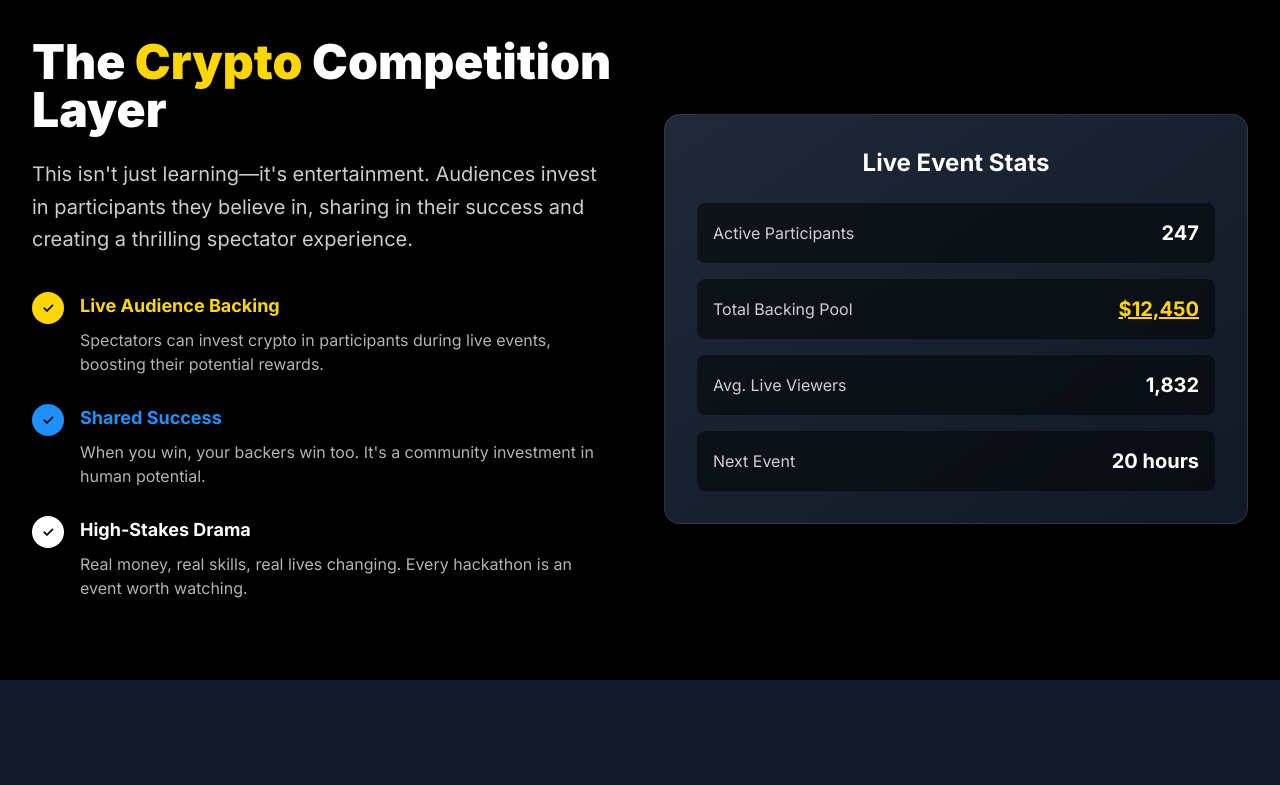
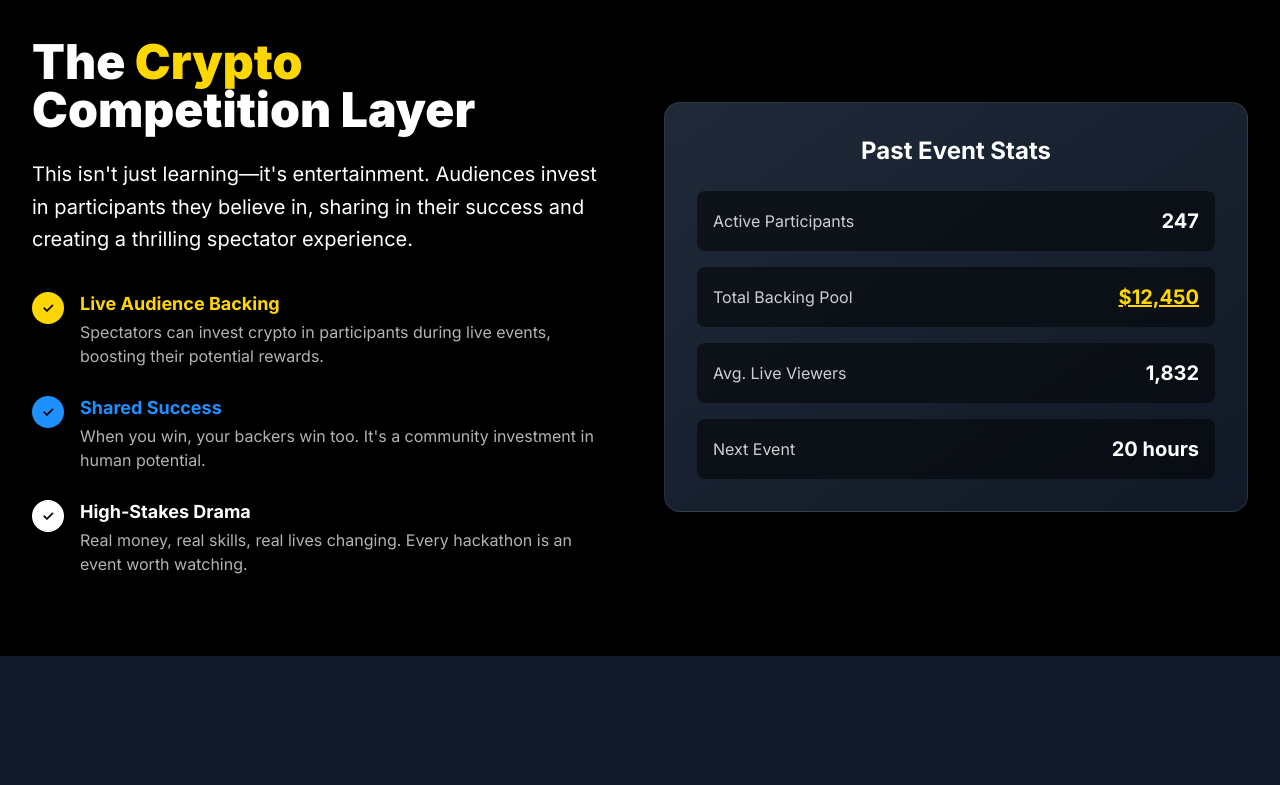
Before and after one commit to D3Portillo/coderiots.com, a Next.js app: page / in a window 1280 px wide. Shown: the part 1480-2265 px from the top of the page. Built offline with nearby package versions, Linux system fonts and the light colour scheme.

Commit message:
enh: better visuals

```diff
--- a/app/page.tsx
+++ b/app/page.tsx
@@ -42,7 +42,7 @@ export default function Home() {
               </a>
             </div>
             <button className="bg-riot-red hover:bg-riot-red/80 text-white px-6 py-2 rounded-lg font-medium transition-colors">
-              Join Now
+              Live Events
             </button>
           </div>
         </div>
@@ -137,10 +137,11 @@ export default function Home() {
           <div className="grid lg:grid-cols-2 gap-12 items-center">
             <div>
               <h2 className="text-4xl md:text-5xl font-black text-white mb-6">
-                The <span className="text-riot-yellow">Crypto</span> Competition
-                Layer
+                The <span className="text-riot-yellow">Crypto</span>
+                <br />
+                Competition Layer
               </h2>
-              <p className="text-xl text-white/80 mb-8 leading-relaxed">
+              <p className="text-xl text-white mb-8 leading-relaxed">
                 This isn't just learning—it's entertainment. Audiences invest in
                 participants they believe in, sharing in their success and
                 creating a thrilling spectator experience.
@@ -151,8 +152,8 @@ export default function Home() {
                   <div className="w-8 h-8 bg-riot-yellow rounded-full flex items-center justify-center flex-shrink-0 mt-1">
                     <span className="text-black text-sm font-bold">✓</span>
                   </div>
-                  <div className="mt-1">
-                    <h3 className="text-lg font-bold text-riot-yellow mb-2">
+                  <div>
+                    <h3 className="text-lg font-bold text-riot-yellow my-0.5">
                       Live Audience Backing
                     </h3>
                     <p className="text-white/70">
@@ -166,8 +167,8 @@ export default function Home() {
                   <div className="w-8 h-8 bg-riot-blue rounded-full flex items-center justify-center flex-shrink-0 mt-1">
                     <span className="text-black text-sm font-bold">✓</span>
                   </div>
-                  <div className="mt-1">
-                    <h3 className="text-lg font-bold text-riot-blue mb-2">
+                  <div>
+                    <h3 className="text-lg font-bold text-riot-blue my-0.5">
                       Shared Success
                     </h3>
                     <p className="text-white/70">
@@ -181,8 +182,8 @@ export default function Home() {
                   <div className="w-8 h-8 bg-white rounded-full flex items-center justify-center flex-shrink-0 mt-1">
                     <span className="text-black text-sm font-bold">✓</span>
                   </div>
-                  <div className="mt-1">
-                    <h3 className="text-lg font-bold text-white mb-2">
+                  <div>
+                    <h3 className="text-lg font-bold text-white my-0.5">
                       High-Stakes Drama
                     </h3>
                     <p className="text-white/70">
@@ -196,7 +197,7 @@ export default function Home() {
 
             <div className="bg-gradient-to-br from-gray-800 to-gray-900 p-8 rounded-2xl border border-white/10">
               <h3 className="text-2xl font-bold text-white mb-6 text-center">
-                Live Event Stats
+                Past Event Stats
               </h3>
               <div className="space-y-4">
                 <div className="flex justify-between items-center p-4 bg-black/50 rounded-lg">
@@ -338,7 +339,17 @@ export default function Home() {
               </div>
             </div>
 
-            <div className="bg-gradient-to-r from-riot-red via-riot-yellow to-riot-blue p-1 rounded-2xl max-w-md mx-auto">
+            <div className="bg-gradient-to-r from-riot-red via-riot-yellow to-riot-blue p-1 rounded-2xl max-w-md mx-auto animate-gradient bg-[length:200%_100%]">
+              <style>{`
+                @keyframes gradient {
+                  0% { background-position: 0% 50%; }
+                  50% { background-position: 100% 50%; }
+                  100% { background-position: 0% 50%; }
+                }
+                .animate-gradient {
+                  animation: gradient 3s ease-in-out infinite;
+                }
+              `}</style>
               <div className="bg-black p-10 rounded-xl text-center">
                 <h3 className="text-3xl font-bold text-white mb-4">
                   Ready to change a someone's life?
```
